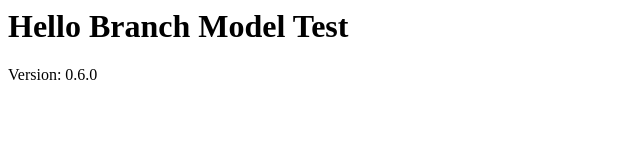
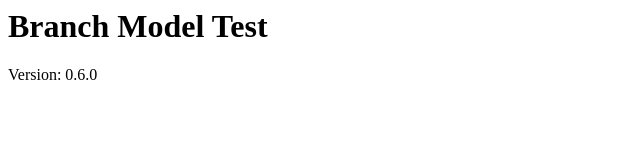
Before and after one commit to falk-miracode/github-flow, a website: page index.html in a window 1280 px wide. Shown: the whole page, without its empty margins (0-640 px from the left). Drawn offline with Linux system fonts and the light colour scheme.

Commit message:
change haeding wording

```diff
--- a/index.html
+++ b/index.html
@@ -1,4 +1,4 @@
-<h1>Hello Branch Model Test</h1>
+<h1>Branch Model Test</h1>
 <p>Version: <span id="version">VERSION</span></p>
 <script>
     fetch('./package.json')
```
